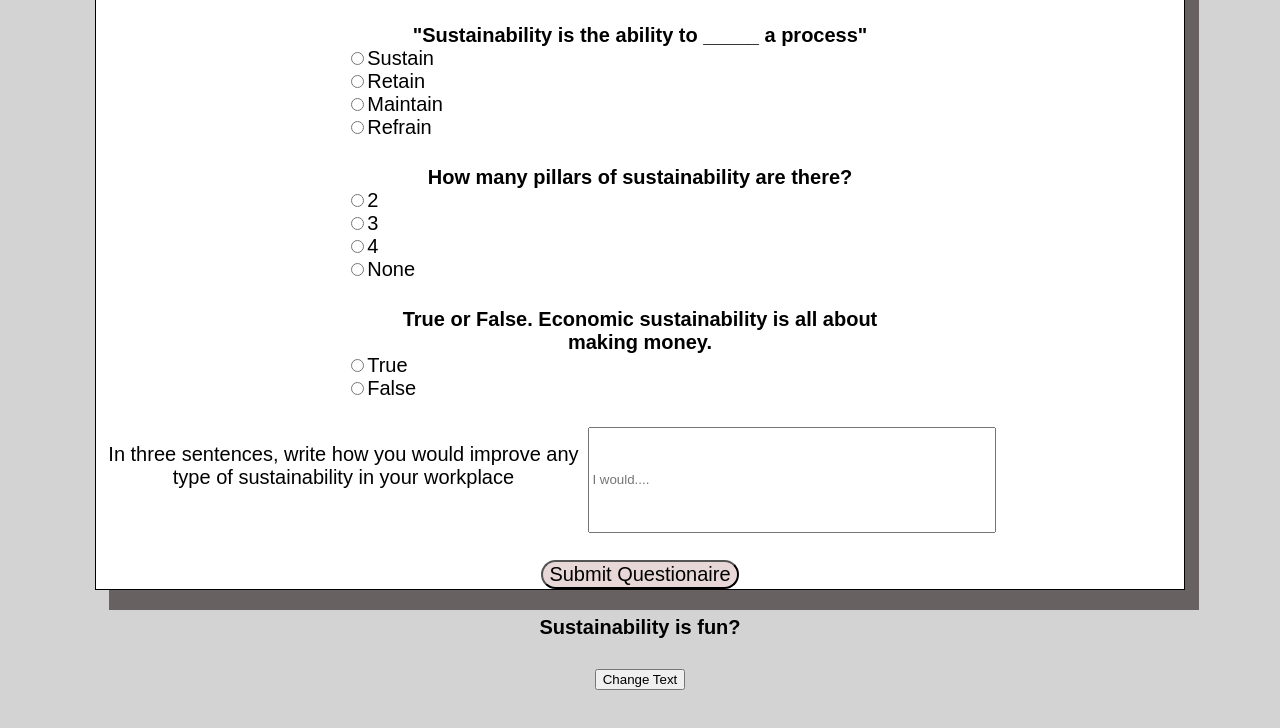
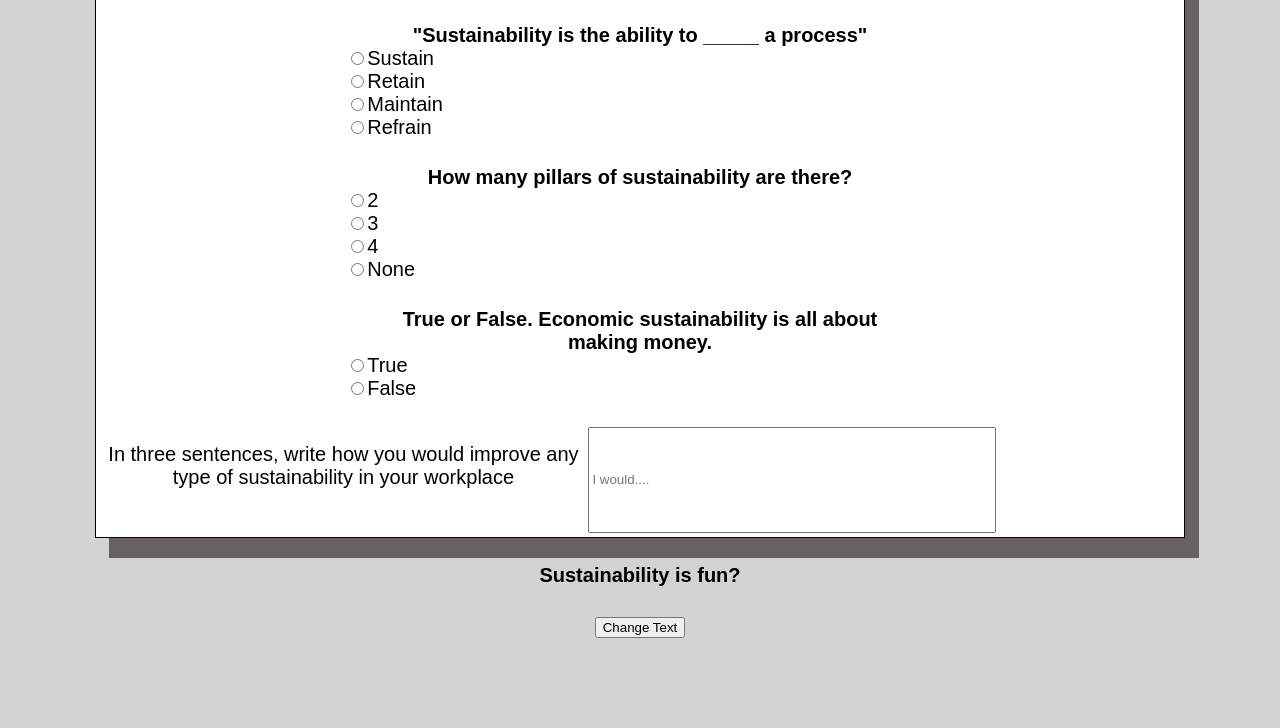
Before and after one commit to kingdiamondebs/wdd-project, a plain HTML site: page index.html in a window 1280 px wide. Shown: the part 350-1078 px from the top of the page. Drawn offline with Linux system fonts and the light colour scheme; a script that the page names is missing.

Commit message:
Removed button - index.html

```diff
--- a/index.html
+++ b/index.html
@@ -145,9 +145,6 @@
                         <input class = "form-field" type="text" name="study" placeholder="I would....">
                     </div>
                 </div>
-                <br>
-                <input class = "submit" type="submit" value="Submit Questionaire">
-                <br>
             </form>
         </div>
     </section>
```
